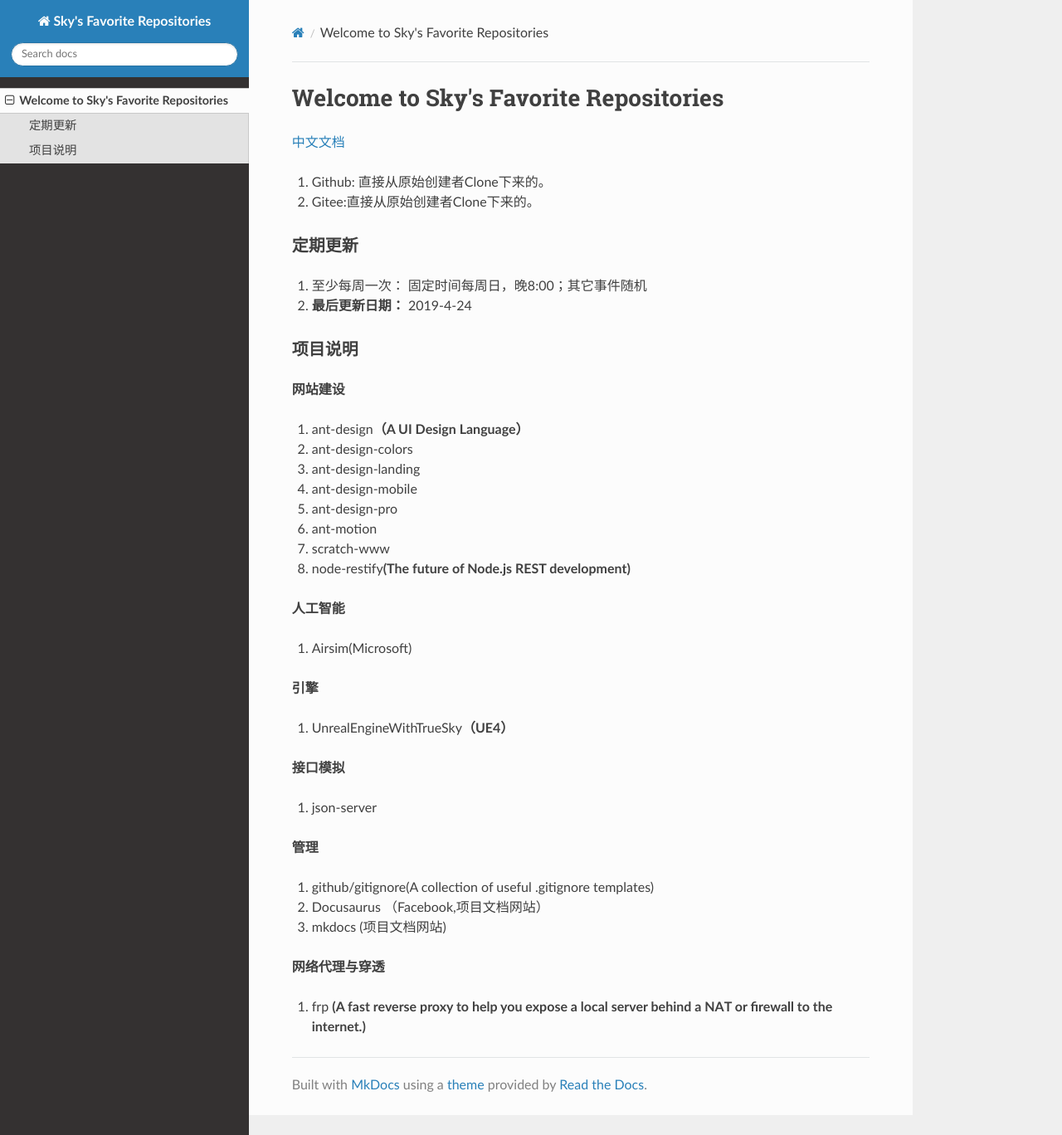
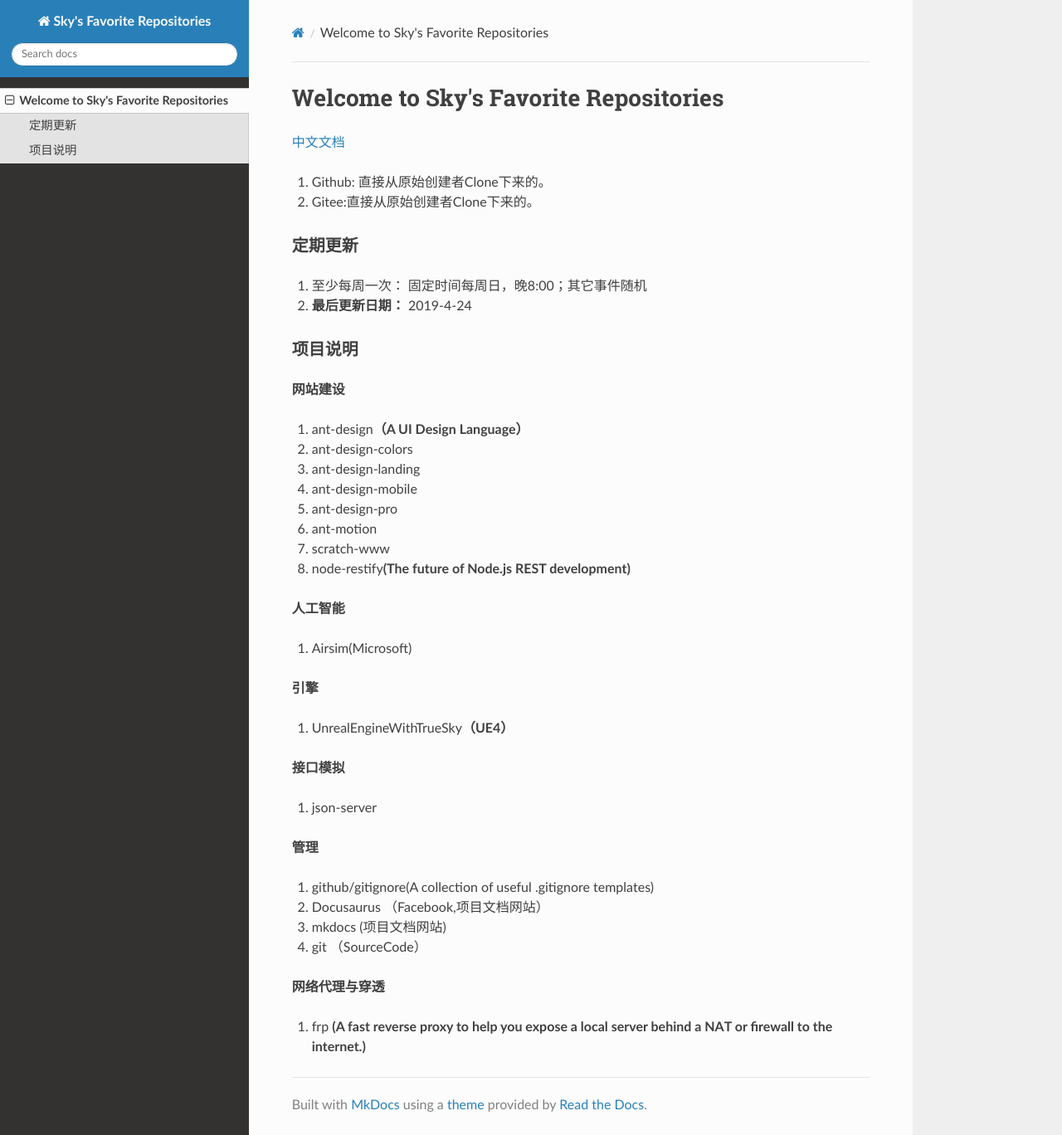
Before and after one commit to XueYuSky/FavoriteRepositories, an MkDocs documentation site: the page built from docs/index.md, in a window 1280 px wide and 1368 px high. Shown: the whole window at 83% size. Built offline with MkDocs 1.6.1, drawn with Linux system fonts in a browser that asks for light colours; nearby versions of some CDN libraries.

Commit message:
add git repo

```diff
--- a/docs/index.md
+++ b/docs/index.md
@@ -40,6 +40,7 @@
 1. github/gitignore(A collection of useful .gitignore templates)
 2. Docusaurus （Facebook,项目文档网站）
 3. mkdocs (项目文档网站)
+4. git （SourceCode）
 
 **网络代理与穿透**
 
```
